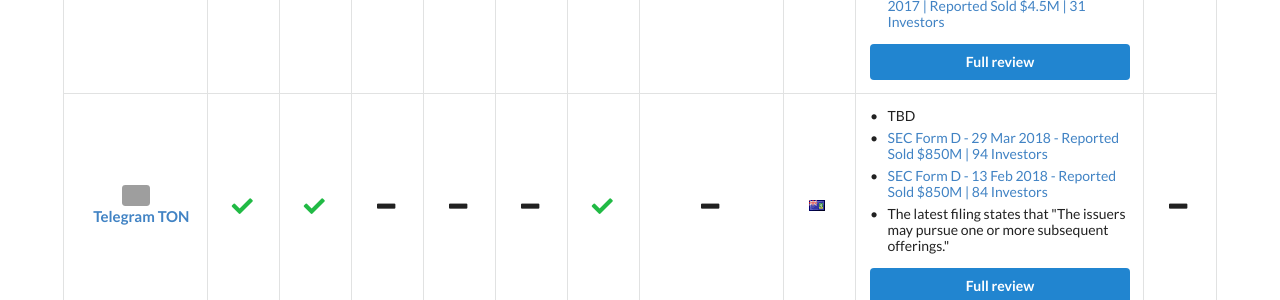
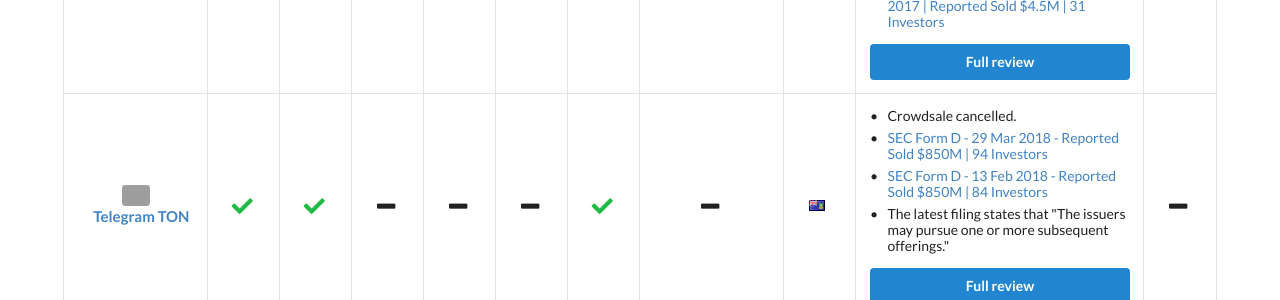
Before and after one commit to ico-check/ico-check, a Jekyll site: the page built from index.md, in a window 1280 px wide and 900 px high, scrolled down 2786 px. Shown: the part 153-453 px from the top of the window. Built offline with Jekyll 4.4.1, drawn with Linux system fonts in a browser that asks for light colours; nearby versions of some CDN libraries; grey boxes are pictures that could not be loaded.

Commit message:
52-ton-ico-check
Crowdsale cancelled

```diff
--- a/_data/active-future-icos.yml
+++ b/_data/active-future-icos.yml
@@ -185,7 +185,7 @@
   transparent:
   location: British Virgin Islands
   comments:
-    - content: TBD
+    - content: Crowdsale cancelled.
     - content: SEC Form D - 29 Mar 2018 - Reported Sold $850M | 94 Investors
       url: https://www.sec.gov/Archives/edgar/data/1730853/000095017218000060/xslFormDX01/primary_doc.xml
     - content: SEC Form D - 13 Feb 2018 - Reported Sold $850M | 84 Investors
```
